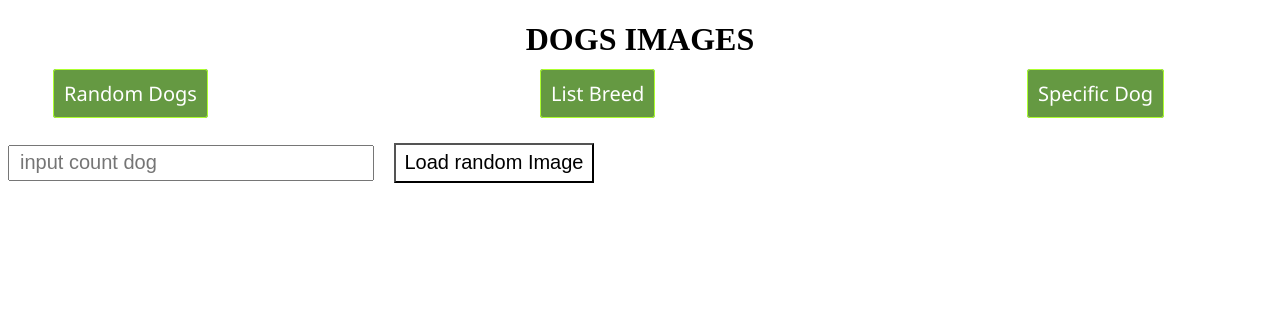
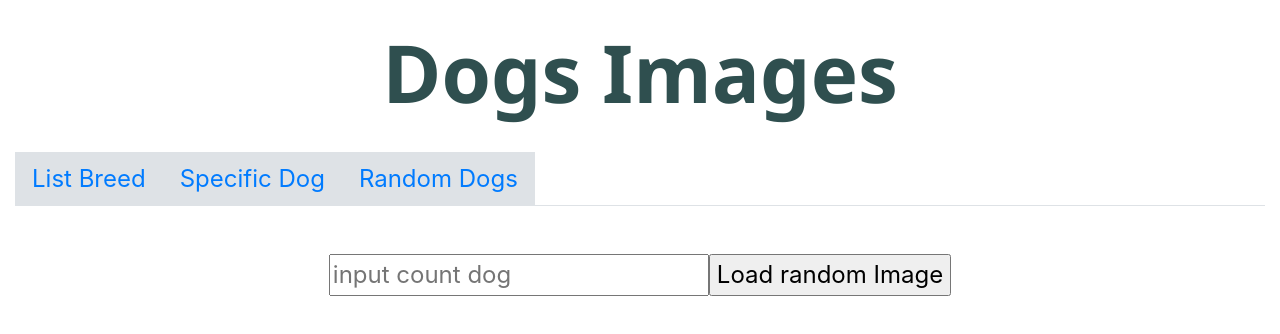
Before and after one commit to LoshakovaAnna/App-Dogs-React, a React (Create React App) app in the folder my-app/: page /random-dogs in a window 1280 px wide. Shown: the top 334 px of the page. Built offline with nearby package versions, Linux system fonts and the light colour scheme.

Commit message:
change style, add clear old links of image

```diff
--- a/my-app/public/index.html
+++ b/my-app/public/index.html
@@ -8,7 +8,6 @@
   <body>
 
     <div id="root"></div>
-    <div id="all"></div>
 
   </body>
 </html>
--- a/my-app/src/components/App.js
+++ b/my-app/src/components/App.js
@@ -4,13 +4,20 @@ import { Link } from 'react-router-dom';
 class App extends Component {
   render() {
     return (
-      <div className='container'>
-        <h1 >Dogs Images</h1>
-        <ul className="main-menu">
-          <li className = "menu-link"><Link className="link-btn"   to='/random-dogs'>Random Dogs</Link></li>
-          <li className = "menu-link"><Link className="link-btn" to='/list'>List Breed</Link></li>
-          <li className = "menu-link"><Link className="link-btn"  to='/specific-dog-choose'>Specific Dog</Link></li>
-        </ul>
+      <div className='container-fluid '>
+         <h1 className="text-center py-4">Dogs Images</h1>
+        <ul className="nav nav-tabs ">
+          <li className="nav-item ">
+            <Link className="nav-link " to='/list'>List Breed</Link>
+           </li>
+          <li className="nav-item">
+            <Link className="nav-link " to='/specific-dog-choose'>Specific Dog</Link>
+          </li>
+          <li className="nav-item">
+            <Link className="nav-link " to='/random-dogs'>Random Dogs</Link>
+          </li>
+      </ul>
+
       </div>
     )
   }
--- a/my-app/src/components/ImageDog.js
+++ b/my-app/src/components/ImageDog.js
@@ -5,7 +5,7 @@ class  ImageDog  extends Component {
     render() {
         return (
         <div>
-            <img className="dog-image" src={this.props.src} alt="dog" ></img>
+            <img className="dog-image  mx-3 d-block" src={this.props.src} alt="dog" ></img>
         </div>
         );
     };
--- a/my-app/src/components/PageListDogs.js
+++ b/my-app/src/components/PageListDogs.js
@@ -25,12 +25,21 @@ class  PageListDogs  extends Component {
     showListDogs(listDogs){
         var listMenuElem = document.getElementById('listBreeds');
         var ul = document.createElement("ul");
-        ul.className = "list-like-menu";
+        ul.className = "list-breed";
 
         for (let i = 0; i < listDogs.length; i++) {
             var li = document.createElement("li");
-            li.className="menu-item";
-            li.textContent = listDogs[i];
+            li.className ="list-item";
+            var breed = listDogs[i];
+            if ( breed.indexOf('-') !== -1)
+            {
+                var subbreed = breed.split('-');
+                li.textContent  =  subbreed[1].charAt(0).toUpperCase() + subbreed[1].substr(1).toLowerCase()+ " " +
+                    subbreed[0].charAt(0).toUpperCase() + subbreed[0].substr(1).toLowerCase();
+
+            }else  {
+                li.textContent =  breed.charAt(0).toUpperCase() + breed.substr(1).toLowerCase();
+            }
             ul.appendChild(li);
         }
         listMenuElem.appendChild(ul);
--- a/my-app/src/components/PageRandomDogs.js
+++ b/my-app/src/components/PageRandomDogs.js
@@ -2,7 +2,7 @@ import React, { Component } from 'react';
 import ImageDogsSet from './ImageDogsSet';
 import {  bindActionCreators } from 'redux';
 import { connect } from 'react-redux';
-import {  changeUrlForLoadLinksImage } from '../store/actions';
+import {  changeUrlForLoadLinksImage, clearArrayLinkImage } from '../store/actions';
 
 import { loadLinksOfImages } from '../load_function/LoadLinksOfImages';
 
@@ -11,7 +11,7 @@ class  PageRandomDogs  extends Component {
     render() {
         return (
             <div >
-                <div key="1">
+                <div key="1" className = " d-flex flex-row justify-content-center  p-5" >
                     <input
                         type="text"
                         id="inputCountDog"
@@ -26,13 +26,16 @@ class  PageRandomDogs  extends Component {
                         onClick={this.loadImages}
                     />
                 </div>
-                <div key="2" id="imagePlace">
+                <div key="2" id="imagePlace" className="d-flex flex-row flex-wrap justify-content-center">
                     <ImageDogsSet src={this.props.arrLinkImages}  />
                 </div>
             </div>
         );
     };
 
+    componentDidMount(){
+        this.props.clearArrayLinkImage();
+    }
     loadImages = () =>{
         let countDogsValue = document.getElementById('inputCountDog').value;
         let changeUrlForLoadLinksImage = this.props.changeUrlForLoadLinksImage;
@@ -55,6 +58,7 @@ const putStateToProps  = (state) =>{
 const  putActionToProps = (dispatch) =>{
     return {
         changeUrlForLoadLinksImage : bindActionCreators (changeUrlForLoadLinksImage, dispatch) ,
+        clearArrayLinkImage : bindActionCreators (clearArrayLinkImage, dispatch)
     }
   };
 
--- a/my-app/src/components/PageSpecificDogs.js
+++ b/my-app/src/components/PageSpecificDogs.js
@@ -3,7 +3,7 @@ import { Link } from 'react-router-dom';
 import {  bindActionCreators } from 'redux';
 import { connect } from 'react-redux';
 
-import {  setChosenBreed } from '../store/actions';
+import {  setChosenBreed, clearArrayLinkImage } from '../store/actions';
 
 import {loadListBreedDogs} from '../load_function/LoadListBreedDogs';
 
@@ -12,10 +12,10 @@ class  PageSpecificDogs  extends Component {
     render() {
         return (
             <div >
-               <div className="flex-row">
+               <div className="d-flex flex-row justify-content-center  p-5 ">
                     <div id="list-for-choose"></div>
                    <div>
-                        <Link className="link-btn"  to={`/specific-dog/${this.props.chosenBreed}`}>choose</Link>
+                        <Link className="link-btn btn btn-success mx-3"  to={`/specific-dog/${this.props.chosenBreed}`}>choose</Link>
                     </div>
                 </div>
             </div>
@@ -28,6 +28,7 @@ class  PageSpecificDogs  extends Component {
         loadListBreedDogs().then(() => {
             getList();
          });
+        this.props.clearArrayLinkImage();
     };
 
     setChosenBreed = (event)=>{
@@ -74,7 +75,8 @@ const putStateToProps  = (state) =>{
 
 const  putActionToProps = (dispatch) =>{
     return {
-        setChosenBreed : bindActionCreators (setChosenBreed, dispatch)
+        setChosenBreed : bindActionCreators (setChosenBreed, dispatch),
+        clearArrayLinkImage :bindActionCreators (clearArrayLinkImage, dispatch)
     }
 };
 
--- a/my-app/src/components/dinamicPageSpecDog.js
+++ b/my-app/src/components/dinamicPageSpecDog.js
@@ -11,12 +11,12 @@ class dinamicPageSpecDog  extends Component {
     render() {
       return (
           <div>
-              <h1>{this.props.chosenBreed}</h1>
-              <div key="1" id="imagePlace">
+              <h2 className="text-center text-uppercase py-10">{this.props.chosenBreed}</h2>
+              <div key="1" className="d-flex justify-content-center py-10">
                 <input
                       type="text"
                       id="inputCountDog"
-                      className="input-coun-dog"
+                      className="input-coun-dog "
                       placeholder="input count dog"
                 />
 
@@ -27,7 +27,7 @@ class dinamicPageSpecDog  extends Component {
                         onClick={this.loadImages}
                 />
               </div>
-              <div key="2" id="imagePlace">
+              <div key="2" id="imagePlace" className="d-flex flex-row flex-wrap justify-content-center">
                   <ImageDogsSet src={this.props.arrLinkImages}  />
               </div>
           </div>
--- a/my-app/src/index.js
+++ b/my-app/src/index.js
@@ -3,7 +3,6 @@ import  {render} from 'react-dom';
 import { createStore } from 'redux';
 import {  Provider } from 'react-redux';
 import {  Route,  BrowserRouter } from 'react-router-dom';
-
 import { rootReducer } from './store/reducer';
 
 import App from './components/App';
@@ -13,7 +12,7 @@ import PageListDogs from './components/PageListDogs';
 import PageSpecificDogs from './components/PageSpecificDogs';
 
 import dinamicPageSpecDog from './components/dinamicPageSpecDog';
-
+import 'bootstrap/dist/css/bootstrap.min.css'
 import './style.css';
 
 
--- a/my-app/src/store/actions.js
+++ b/my-app/src/store/actions.js
@@ -25,3 +25,10 @@ export const changeUrlForLoadLinksImage = (newUrl) =>{
     payload : newUrl
   };
 };
+
+export const clearArrayLinkImage = () =>{
+  return {
+    type : 'CLEAR_ARRAY_LINK_IMAGE',
+    payload : []
+  };
+};
--- a/my-app/src/store/reducer.js
+++ b/my-app/src/store/reducer.js
@@ -4,13 +4,10 @@ const initialState = {
     urlRandom : 'https://dog.ceo/api/breeds/image/random/',
     urlOneDogPart1 : 'https://dog.ceo/api/breed/',
     urlOneDogPart2 : '/images/random/',
-    //urlOneDog : '',
-    urlForLoadLinksImage : '', //urlForLinksImage
-    chosenBreed: '',//choosenBreed
-    listBreedDogs : [], //listDogs
+    urlForLoadLinksImage : '',
+    chosenBreed: '',
+    listBreedDogs : [],
     arrLinkImages : []
-   // linkImage : 'AFFENPINSCHER'
-
 }
 
 export const rootReducer = (state = initialState, action) => {
@@ -34,6 +31,10 @@ export const rootReducer = (state = initialState, action) => {
       {
         return {...state, urlForLoadLinksImage : action.payload};
       }
+      case 'CLEAR_ARRAY_LINK_IMAGE' :
+      {
+        return {...state, arrLinkImages : action.payload};
+      }
       default  :
             return state;
     }
--- a/my-app/src/style.css
+++ b/my-app/src/style.css
@@ -1,81 +1,35 @@
-.main-menu{
-    display: flex;
-    flex-direction: row;
-    justify-content: space-between
+body{
+    font-size: 1.5rem;
 }
-h1, h2{
-    text-align: center;
-    text-transform: uppercase;
+.p-5{
+    padding-top: 5rem;
 
+    padding-bottom: 5rem;
 }
-.flex-row{
-    display: flex;
-    flex-direction: row;
-    margin-top: 30px;
+.nav-item{
+    background-color: rgba(222, 226, 230, 1);
+    color: black;
 }
-.dog-image{
-    min-width: 200px;
-    max-width: 300px;
-    min-height: 200px;
-    max-height: 300px;
-    border: solid 3px black;
-    display: block;
-    margin: 10px auto;
+.nav-tabs .nav-link:focus{
+    border-color: brown;
+}
+h1 {
+    font-family: Georgia, 'Times New Roman', Times, serif;
+    color: darkslategrey;
+    font-size: 5rem;
+    font-weight: bold;
+    font-family: 'Segoe UI', Tahoma, Geneva, Verdana, sans-serif
+}
+.list-breed{
+    margin:20px;
 
+    overflow: auto;
+    max-height: 35rem;
 }
-.btn-random-image{
-    width: 200px;
-    height: 40px;
-    background-color: #fff;
-    font-size: 20px;
-    margin: 20px;
 
-}
-.input-coun-dog{
+.dog-image {
 
-    height: 30px;;
-    padding-left: 10px;
-    margin: 20px auto;
-    width: 350px;
-    font-family: Arial, Helvetica, sans-serif;
-    font-size: 20px;
-}
-.list{
-    display: block;
-    font-size: 13px;
-    line-height: 1.5;
-    color: #333;
-    word-break: break-all;
-    word-wrap: break-word;
-    background-color: #f5f5f5;
-    border: 1px solid #ccc;
-
-    width: 350px;
-    max-height: 400px;
-    overflow: auto;
+    height: 300px;
+    border: solid 3px rgb(76, 101, 110);
     margin: 10px auto;
 }
-.select-name{
-    width: 200px;
-    height: 30px;
-}
-.menu-item, .menu-link{
-
-    list-style: none;
-    width: 250px;
-
-
-
-}
-.link-btn{
-    margin: 5px;
-    padding: 10px;
-    font-family: 'Segoe UI', Tahoma, Geneva, Verdana, sans-serif;
-    font-size: 20px;
-    color : white;
-    background: #659942;
-    border: greenyellow solid 1px;
-    border-radius: 3px;
-    text-decoration: none;
-    text-transform: none;
-}
```
